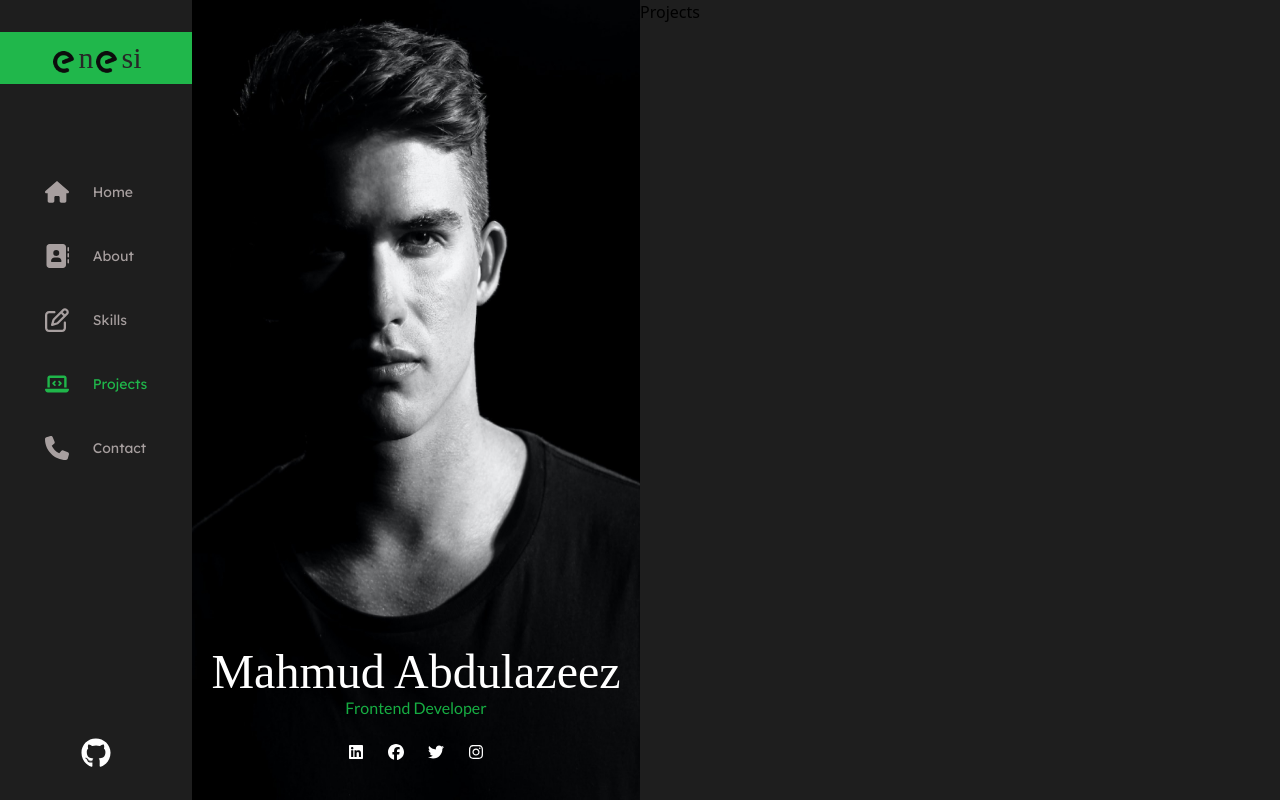
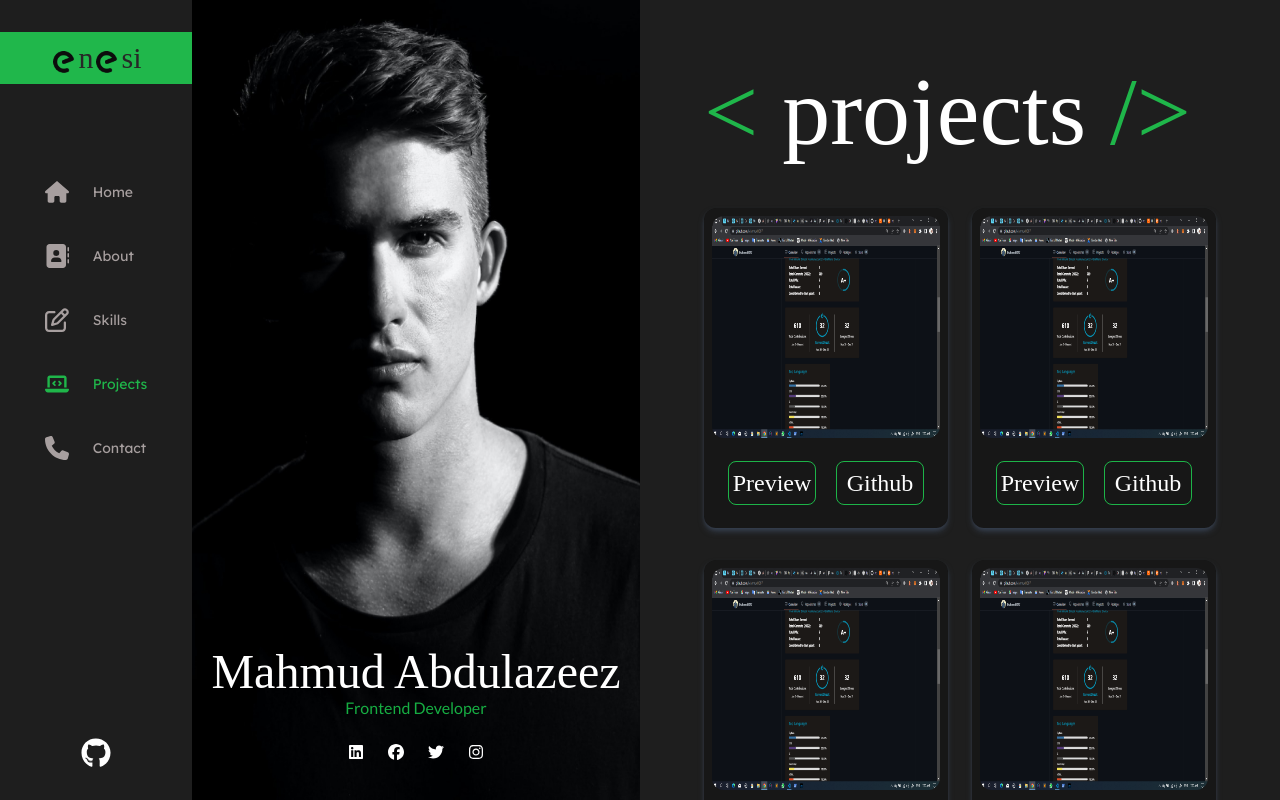
Before and after one commit to Mahmud1087/my-portfolio, a React (Vite) app: page /projects in a window 1280 px wide. Built offline with nearby package versions, Linux system fonts and the light colour scheme; a web font is replaced by a local one.

Commit message:
added the projects section and edited other components

```diff
--- a/src/components/Heading.jsx
+++ b/src/components/Heading.jsx
@@ -1,4 +1,10 @@
 const Heading = ({ title }) => {
-  return <h1 className='text-white font-jolly text-8xl'>{title}</h1>;
+  return (
+    <h1 className='text-white font-jolly text-8xl'>
+      <span className='code'>{`< `}</span>
+      {title}
+      <span className='code'>{` />`}</span>
+    </h1>
+  );
 };
 export default Heading;
--- a/src/data.jsx
+++ b/src/data.jsx
@@ -1,3 +1,5 @@
+import projectImage from './assets/projectImage.png';
+
 import {
   FaAddressBook,
   FaHouse,
@@ -80,3 +82,48 @@ export const skills = [
   //   skill: 'HTML',
   // },
 ];
+
+export const projects = [
+  {
+    id: 1,
+    image: projectImage,
+    link: '',
+    githubLink: '',
+    desc: 'This is just another project built with reactJs',
+  },
+  {
+    id: 2,
+    image: projectImage,
+    link: '',
+    githubLink: '',
+    desc: 'This is just another project built with reactJs',
+  },
+  {
+    id: 3,
+    image: projectImage,
+    link: '',
+    githubLink: '',
+    desc: 'This is just another project built with reactJs',
+  },
+  {
+    id: 4,
+    image: projectImage,
+    link: '',
+    githubLink: '',
+    desc: 'This is just another project built with reactJs',
+  },
+  {
+    id: 5,
+    image: projectImage,
+    link: '',
+    githubLink: '',
+    desc: 'This is just another project built with reactJs',
+  },
+  {
+    id: 6,
+    image: projectImage,
+    link: '',
+    githubLink: '',
+    desc: 'This is just another project built with reactJs',
+  },
+];
--- a/src/pages/About.jsx
+++ b/src/pages/About.jsx
@@ -4,7 +4,7 @@ import Button from '../components/Button';
 
 const About = () => {
   return (
-    <div className='w-[50%] h-screen bg-[#1e1e1e] flex flex-col gap-8 px-20 py-16'>
+    <div className='w-[50%] h-screen bg-[#1e1e1e] flex flex-col gap-8 p-16'>
       <Heading title='about me' />
       <p className='text-[#A79F9F] font-lato leading-8'>
         Jelly sweet roll jelly beans biscuit pie macaroon chocolate donut.
--- a/src/pages/Projects.jsx
+++ b/src/pages/Projects.jsx
@@ -1,4 +1,49 @@
+import Heading from '../components/Heading';
+import { projects } from '../data';
+
 const Projects = () => {
-  return <div className='w-[50%] bg-[#1e1e1e]'>Projects</div>;
+  return (
+    <div className='w-[50%] h-screen bg-[#1e1e1e] p-16 overflow-scroll'>
+      <Heading title='projects' />
+      <div className='w-full grid grid-cols-2 gap-x-6 gap-y-8 mt-12'>
+        {projects.map((project) => {
+          const { id, link, image, githubLink, desc } = project;
+          return (
+            <section
+              key={id}
+              className='w-full h-80 bg-[#0000003d] rounded-xl p-2 flex flex-col gap-2 shadow-md shadow-gray-700'
+            >
+              <div className='h-[75%] w-full rounded-xl relative'>
+                <img
+                  src={image}
+                  alt={`Project Image ${id}`}
+                  className='h-full w-full rounded-[inherit]'
+                />
+                <div className='absolute left-0 top-0 w-full h-full bg-[#00000083] opacity-0 hover:opacity-100 transition ease-in-out delay-150 rounded-[inherit] flex items-center justify-center text-white font-lexend px-5 text-center text-lg'>
+                  {desc}
+                </div>
+              </div>
+              <article className='h-[25%] px-4 flex items-center gap-5'>
+                <a
+                  href={link}
+                  target='_blank'
+                  className='w-full bg-transparent border border-[#21ff60ad] text-white font-jolly text-2xl rounded-lg text-center py-[0.3rem] hover:scale-[1.06] hover:bg-[#21ff60ad] transition-all ease-in-out '
+                >
+                  Preview
+                </a>
+                <a
+                  href={githubLink}
+                  target='_blank'
+                  className='w-full bg-transparent border border-[#21ff60ad] text-white font-jolly text-2xl rounded-lg text-center py-[0.3rem] hover:scale-[1.06] hover:bg-[#21ff60ad] transition-all ease-in-out '
+                >
+                  Github
+                </a>
+              </article>
+            </section>
+          );
+        })}
+      </div>
+    </div>
+  );
 };
 export default Projects;
--- a/src/pages/Skills.jsx
+++ b/src/pages/Skills.jsx
@@ -4,7 +4,7 @@ import { skills } from '../data';
 
 const Skills = () => {
   return (
-    <div className='de w-[50%] h-screen bg-[#1e1e1e] px-20 py-16 overflow-scroll'>
+    <div className='de w-[50%] h-screen bg-[#1e1e1e] p-16 overflow-scroll'>
       <Heading title='skills' />
       <section className='h-full w-full grid grid-cols-3 gap-5 mt-8'>
         {skills.map((item) => {
@@ -12,7 +12,7 @@ const Skills = () => {
           return (
             <div
               key={id}
-              className='rounded-xl flex items-center justify-center shadow-sm shadow-gray-600 hover:scale-[1.1] transition-all ease-in-out'
+              className='rounded-xl bg-[#0000003d] flex items-center justify-center shadow-sm shadow-gray-600 hover:scale-[1.1] transition-all ease-in-out'
             >
               <ProgressBar bg={bg} skill={skill} />
             </div>
```
Also changed, not shown: src/assets/projectImage.png (added).
